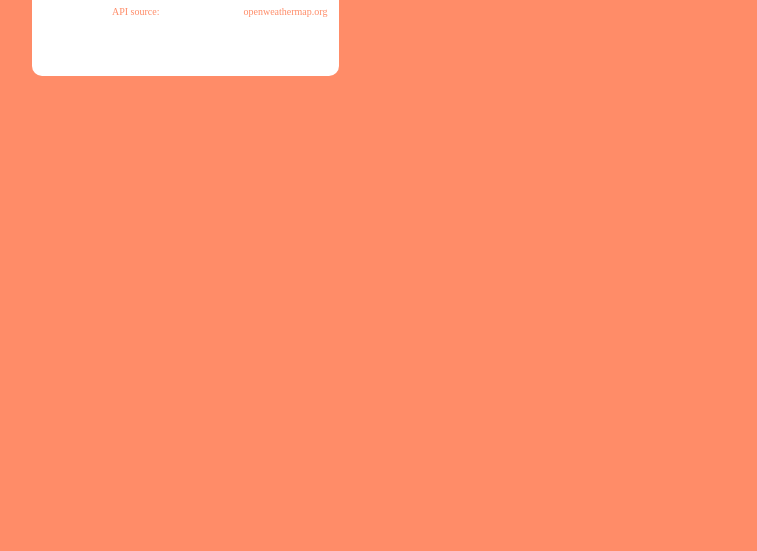
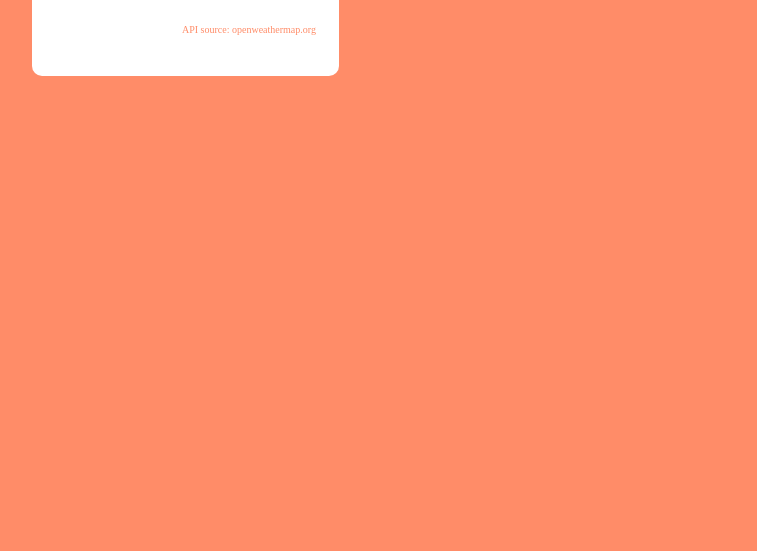
Before and after one commit to shosoX/momentum-copy, a plain HTML site: page index.html in a window 1280 px wide. Shown: the part 249-800 px from the top of the page, without its empty margins (26-783 px from the left). Drawn offline with Linux system fonts and the light colour scheme.

Commit message:
change design

```diff
--- a/css/style.css
+++ b/css/style.css
@@ -84,5 +84,11 @@ body{
     line-height: 30px;
     text-decoration: none;
     color: #FF8C68;
-    margin-left: 80px;
+    margin-left: 150px;
 }
+
+#openexcept {
+    margin: 0;
+    text-decoration: none;
+    color: #FF8C68;
+}
--- a/index.html
+++ b/index.html
@@ -6,13 +6,15 @@
         <div id="bg"></div>
         <h1 id="time">clock</h1>
         <div id="weather_box">
-            <span id="todayweather">오늘의 날씨!</span>
+            <span id="todayweather">오늘의 날씨!</span> </br>
             <span id="geo-info"></span> </br>
             <span id="weather-info"></span> </br>
             <span id="todaymise">미세먼지 농도</span> </br>
             <span id="misemonji-info"></span> </br>
-            <span id="openweathermaphref">API source:</span>
-            <a href="openweathermap.org" id="openweathermaphref">openweathermap.org</a>
+            <div id="openweathermaphref">
+                <span>API source:</span>
+                <a href="openweathermap.org" id="openexcept">openweathermap.org</a>
+            </div>
         </div>
         <script src="js/clock.js"></script>
         <script src="js/weather.js"></script>
```
